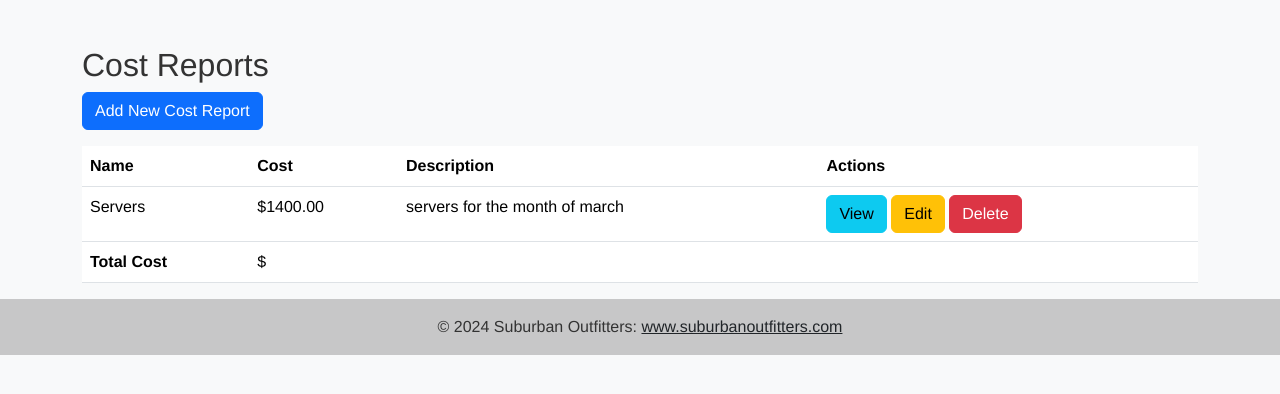
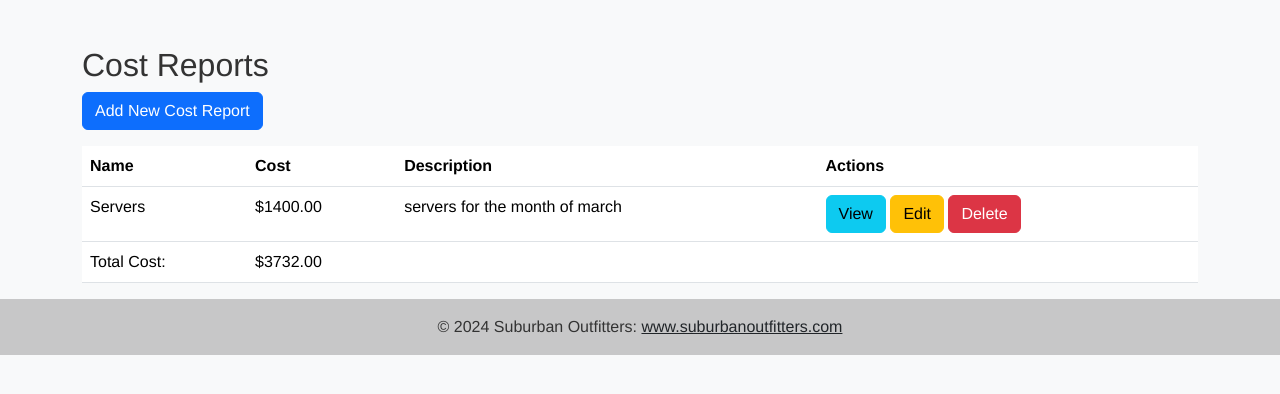
Before and after one commit to tommyrey152/FinalProject, a Django app: page /customer/cost_reports/ in a window 1280 px wide. Shown: the part 74-468 px from the top of the page. Run offline with Django 5.2, Linux system fonts and the light colour scheme; data comes from the database, SQL or seed files in the repository; some libraries are stand-ins or nearby versions.

Commit message:
cost reports

```diff
--- a/SuburbanOutfitters/templates/cost_report_list.html
+++ b/SuburbanOutfitters/templates/cost_report_list.html
@@ -17,7 +17,7 @@
             {% for cost_report in cost_reports %}
             <tr>
                 <td>{{ cost_report.name }}</td>
-                <td>${{ cost_report.cost }}</td>
+                <td class="cost-value">${{ cost_report.cost }}</td>
                 <td>{{ cost_report.description }}</td>
                 <td>
                     <a href="{% url 'cost_report_detail' cost_report.id %}" class="btn btn-info">View</a>
@@ -31,12 +31,12 @@
             </tr>
             {% endfor %}
         </tbody>
-        <!-- Display total cost in table footer -->
         <tfoot>
             <tr>
-                <td><strong>Total Cost</strong></td>
-                <td>${{ total_cost }}</td>
-                <td colspan="2"></td>
+                <td>Total Cost:</td>
+                <td id="totalCost" class="cost-value">$3732.00</td>
+                <td></td> <!-- Empty cell for the "Description" column -->
+                <td></td> <!-- Empty cell for the "Actions" column -->
             </tr>
         </tfoot>
     </table>
```
